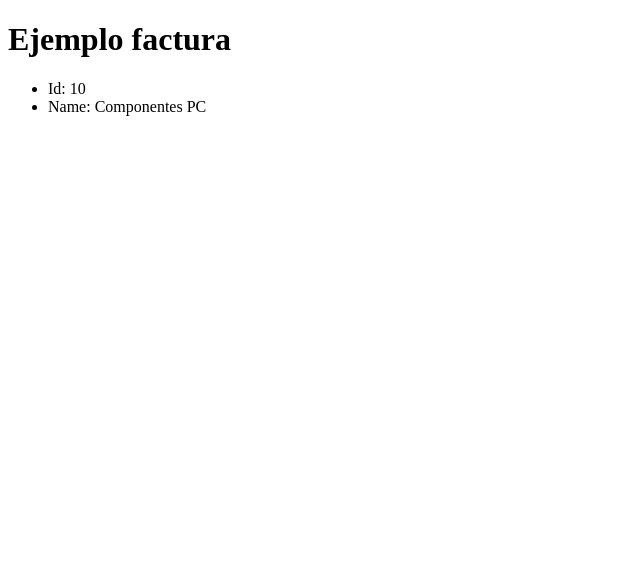
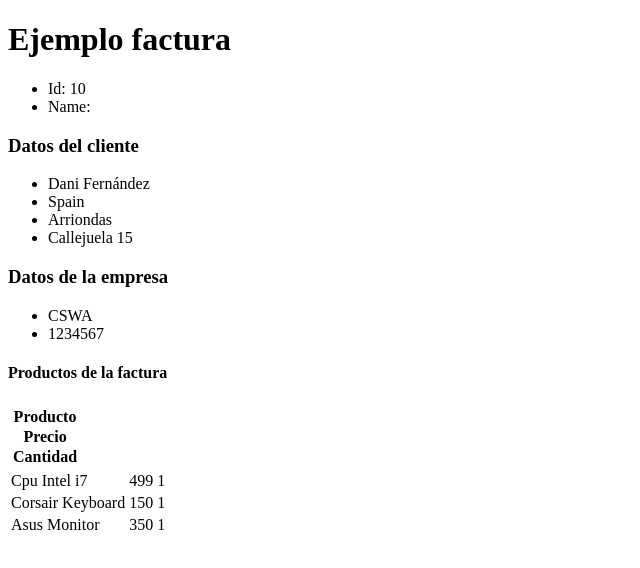
Before and after one commit to danifer24/4-invoice-app, a React (Vite) app: page / in a window 1280 px wide. Shown: the top 568 px of the page, without its empty margins (0-640 px from the left). Built offline with nearby package versions, Linux system fonts and the light colour scheme.

Commit message:
tabla dinamica

```diff
--- a/src/components/InvoiceApp.jsx
+++ b/src/components/InvoiceApp.jsx
@@ -2,15 +2,49 @@
 
 export const InvoiceApp = () => {
 
-    const invoice = getInvoice();
+    const { id, name, client, company, items } = getInvoice();
+    const { name: nameClient, lastname, address } = client;
+    const { country, city, street, number } = address;
 
-    return(
+    return (
         <>
-        <h1>Ejemplo factura</h1>
-        <ul>
-            <li>Id: { invoice.id }</li>
-            <li>Name: { invoice.nombre }</li>
-        </ul>
+            <h1>Ejemplo factura</h1>
+            <ul>
+                <li>Id: {id}</li>
+                <li>Name: {name}</li>
+            </ul>
+
+            <h3>Datos del cliente</h3>
+            <ul>
+                <li>{nameClient} {lastname}</li>
+                <li>{country}</li>
+                <li>{city}</li>
+                <li>{street} {number}</li>
+            </ul>
+
+            <h3>Datos de la empresa</h3>
+            <ul>
+                <li>{company.name}</li>
+                <li>{company.fiscalNumber}</li>
+            </ul>
+            <h4>Productos de la factura</h4>
+            <table>
+                <thead>
+                    <th>
+                        <tr>Producto</tr>
+                        <tr>Precio</tr>
+                        <tr>Cantidad</tr>
+                    </th>
+                </thead>
+                <tbody>
+                    {items.map(({ product, price, quantity }) => (<tr>
+                        <td> {product} </td>
+                        <td> {price} </td>
+                        <td> {quantity} </td>
+                    </tr>
+                    ))}
+                </tbody>
+            </table>
         </>
     )
 }
```
